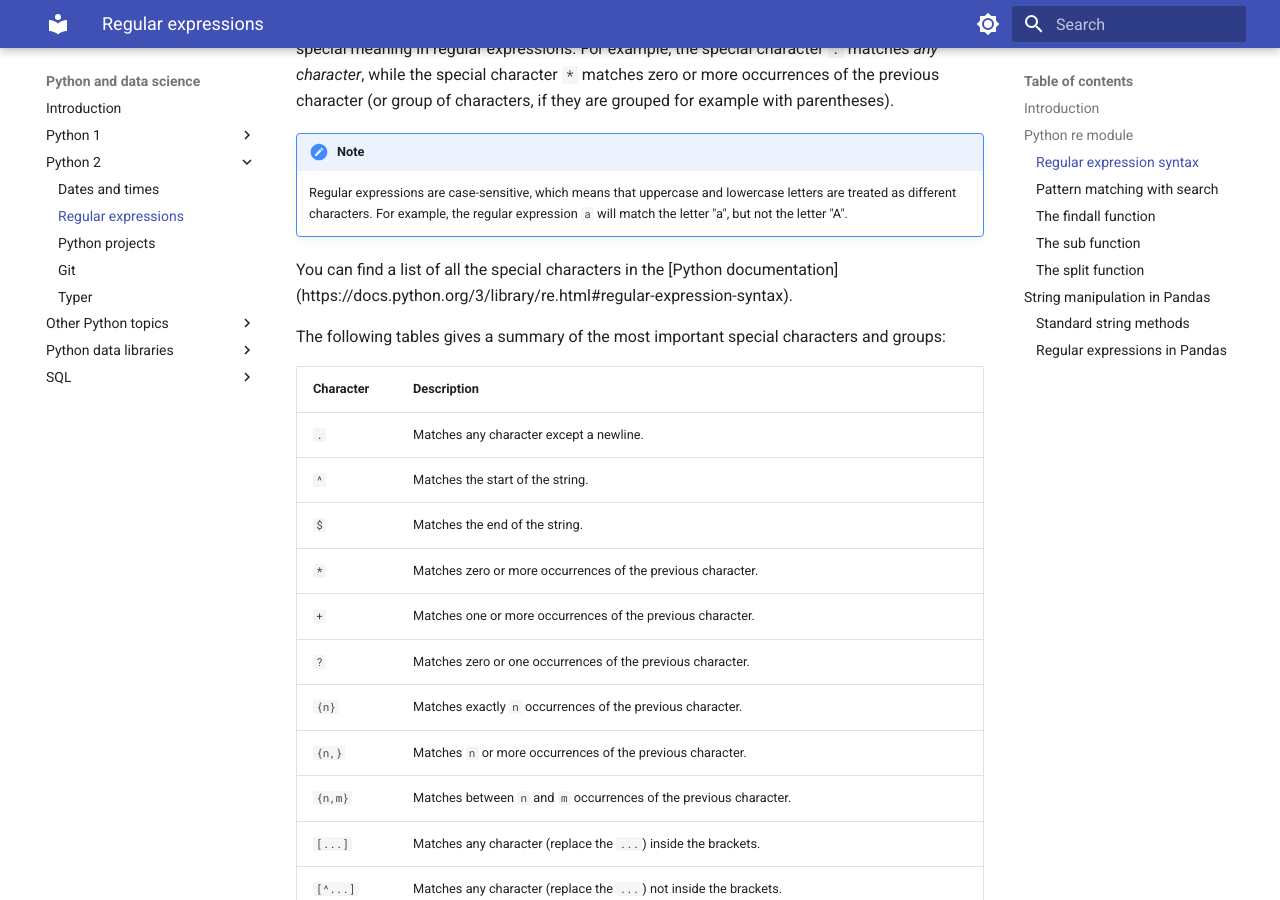
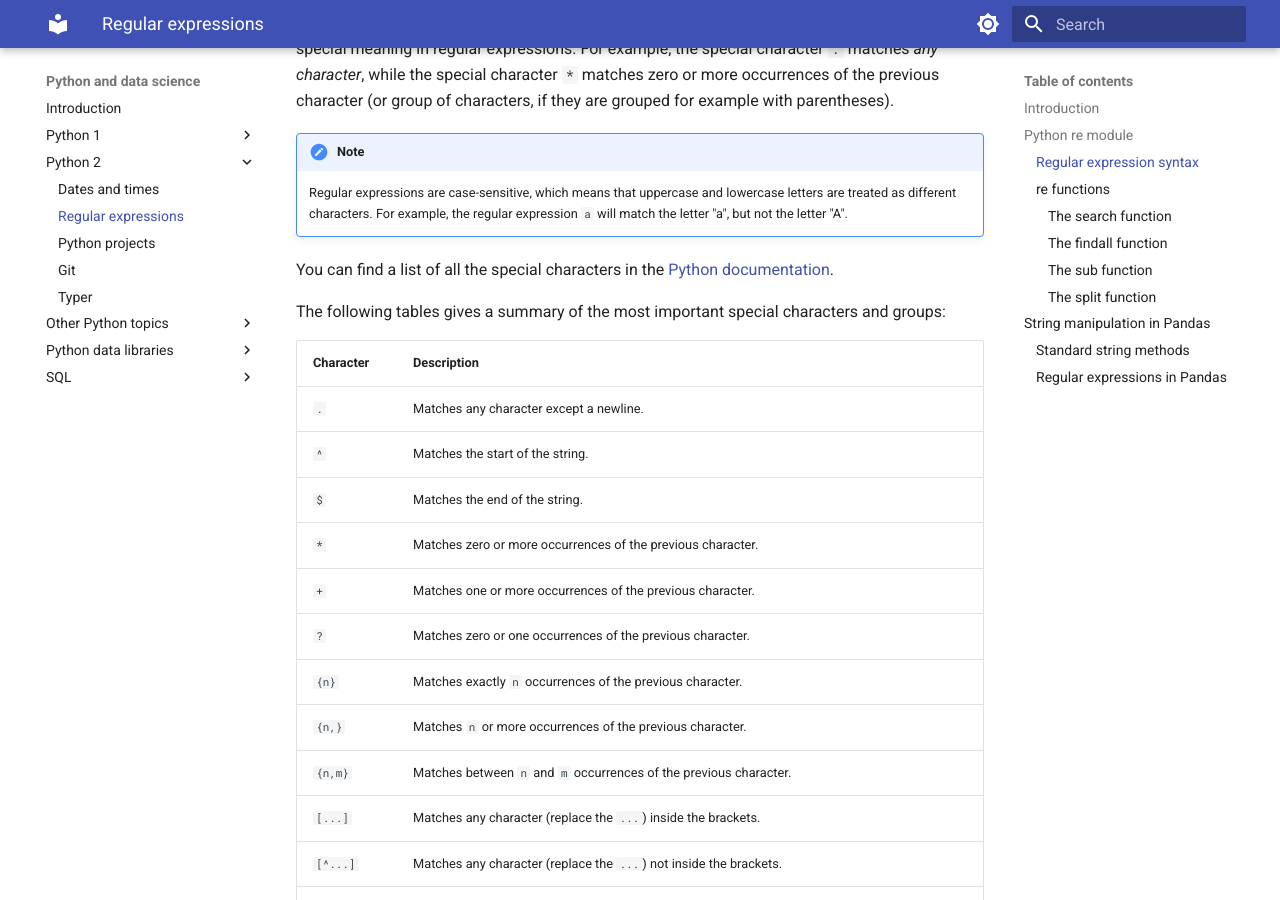
Before and after one commit to gerardpc/python-course, an MkDocs documentation site: the page built from docs/sections/python/regular_expressions.md, in a window 1280 px wide and 900 px high, scrolled down 2072 px. Built offline with MkDocs 1.6.1 and Material for MkDocs 9.7.7, drawn with Linux system fonts in a browser that asks for light colours; some of the changed text lies outside the part shown.

Commit message:
minor changes regex

````diff
--- a/docs/sections/python/regular_expressions.md
+++ b/docs/sections/python/regular_expressions.md
@@ -84,8 +84,7 @@
     Regular expressions are case-sensitive, which means that uppercase and lowercase letters are treated as
     different characters. For example, the regular expression `a` will match the letter "a", but not the letter "A".
 
-You can find a list of all the special characters in the [Python documentation]
-(https://docs.python.org/3/library/re.html#regular-expression-syntax).
+You can find a list of all the special characters in the [Python documentation](https://docs.python.org/3/library/re.html#regular-expression-syntax).
 
 The following tables gives a summary of the most important special characters and groups:
 
@@ -146,7 +145,8 @@
     two characters: a backslash and a lowercase `n`, in contrast to the string `"\n"`, which Python would
     interpret as a single newline character.
 
-### Pattern matching with `search`
+### `re` functions
+#### The `search` function
 
 The `re.search()` function takes two arguments: a regular expression pattern and a string. It searches the string
 for the pattern and returns a match object if it finds a match. If it doesn't find a match, it returns `None`.
@@ -180,7 +180,7 @@
     The search function only returns the first match. If you want to find all matches, you can use the
     `re.findall()` function, which returns a list of all matches.
 
-### The `findall` function
+#### The `findall` function
 
 The `re.findall()` function returns a list of all matches in the string. For example, the following code
 searches for all occurrences of the pattern `abc` in the string `abcdefgeabc`:
@@ -200,7 +200,7 @@
 
 If there are no matches, `findall` will return an empty list.
 
-### The `sub` function
+#### The `sub` function
 
 The `re.sub()` function replaces one or more matches with a string. It takes three arguments: a regular expression
 pattern, a replacement string, and a string to search. It returns a new string with the matches replaced.
@@ -222,7 +222,7 @@
 'xyzdefgexyz'
 ```
 
-### The `split` function
+#### The `split` function
 
 The `re.split()` function splits the string into a list, splitting it wherever the pattern matches. It takes
 two arguments: a regular expression pattern and a string to split. It returns a list of strings.
````
